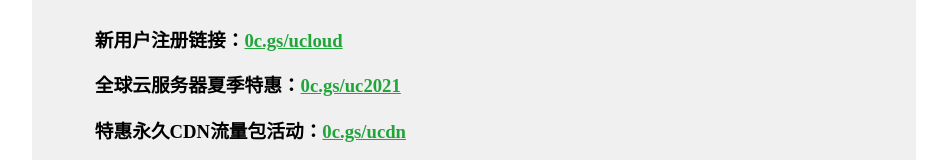
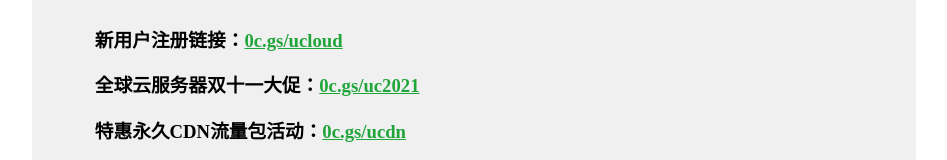
Before and after one commit to lbyxiaolizi/udashi, a plain HTML site: page index.html in a window 1280 px wide. Shown: the part 216-376 px from the top of the page, without its empty margins (166-1113 px from the left). Drawn offline with Linux system fonts and the light colour scheme.

Commit message:
Update index.html

```diff
--- a/index.html
+++ b/index.html
@@ -30,7 +30,7 @@
         <h1>购买UCloud</h1>
         <h3>新用户注册链接：<a href='https://passport.ucloud.cn/?invitation_code=C1xB8472976131E
 ' target="_blank">0c.gs/ucloud</a></h3>
-        <h3>全球云服务器夏季特惠：<a href='https://www.ucloud.cn/site/active/kuaijie.html?invitation_code=C1xB8472976131E' target="_blank">0c.gs/uc2021</a></h3>
+        <h3>全球云服务器双十一大促：<a href='https://www.ucloud.cn/site/active/kuaijie.html?invitation_code=C1xB8472976131E' target="_blank">0c.gs/uc2021</a></h3>
         <h3>特惠永久CDN流量包活动：<a href='https://www.ucloud.cn/site/active/cdn-ufile.html?invitation_code=C1xB8472976131E' target="_blank">0c.gs/ucdn</a></h3>
         <h3>亚马逊等海外电商专属活动：<a href="https://t.cn/A6ItVwaQ" target="_blank">https://t.cn/A6ItVwaQ</a></h3>
         <br>
```
